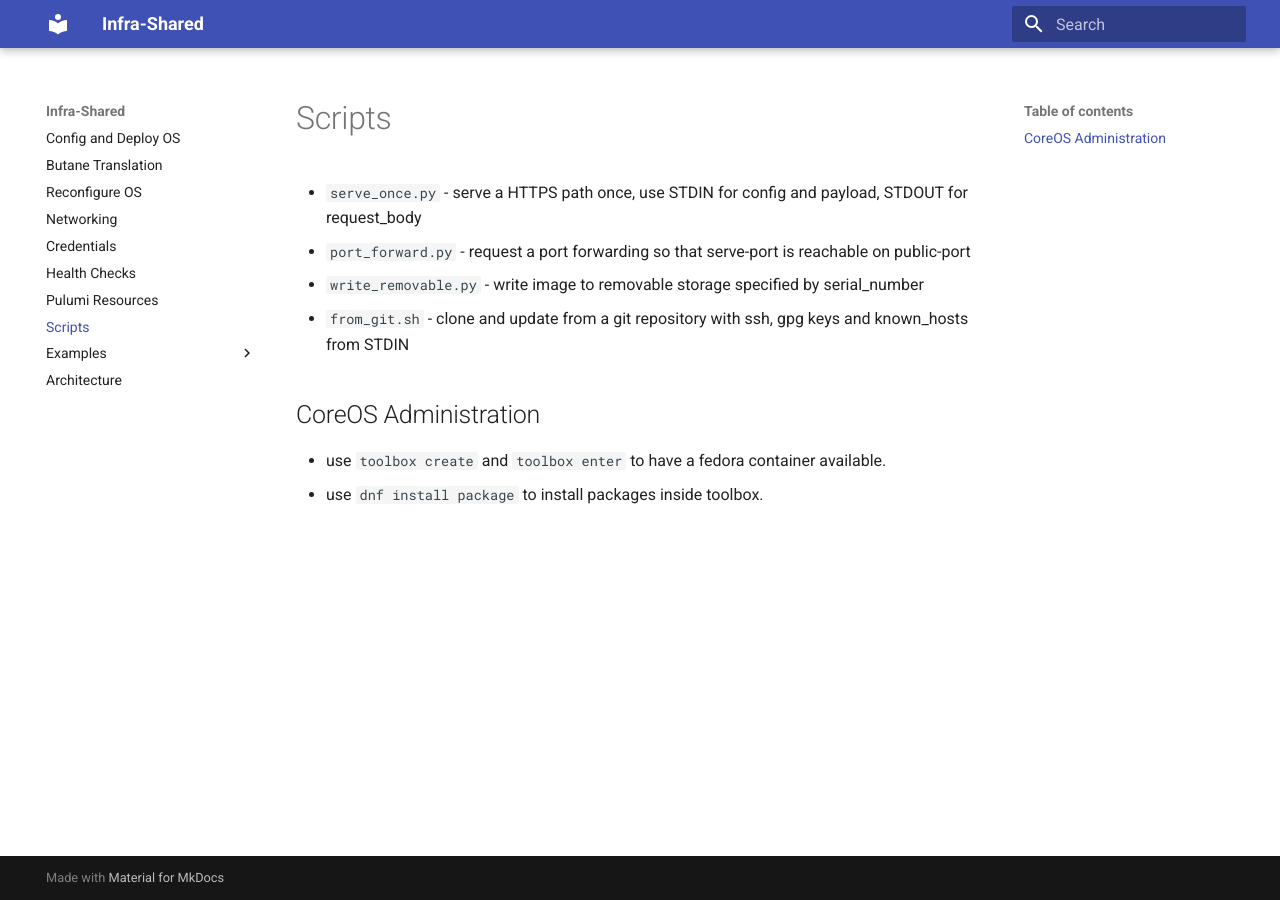
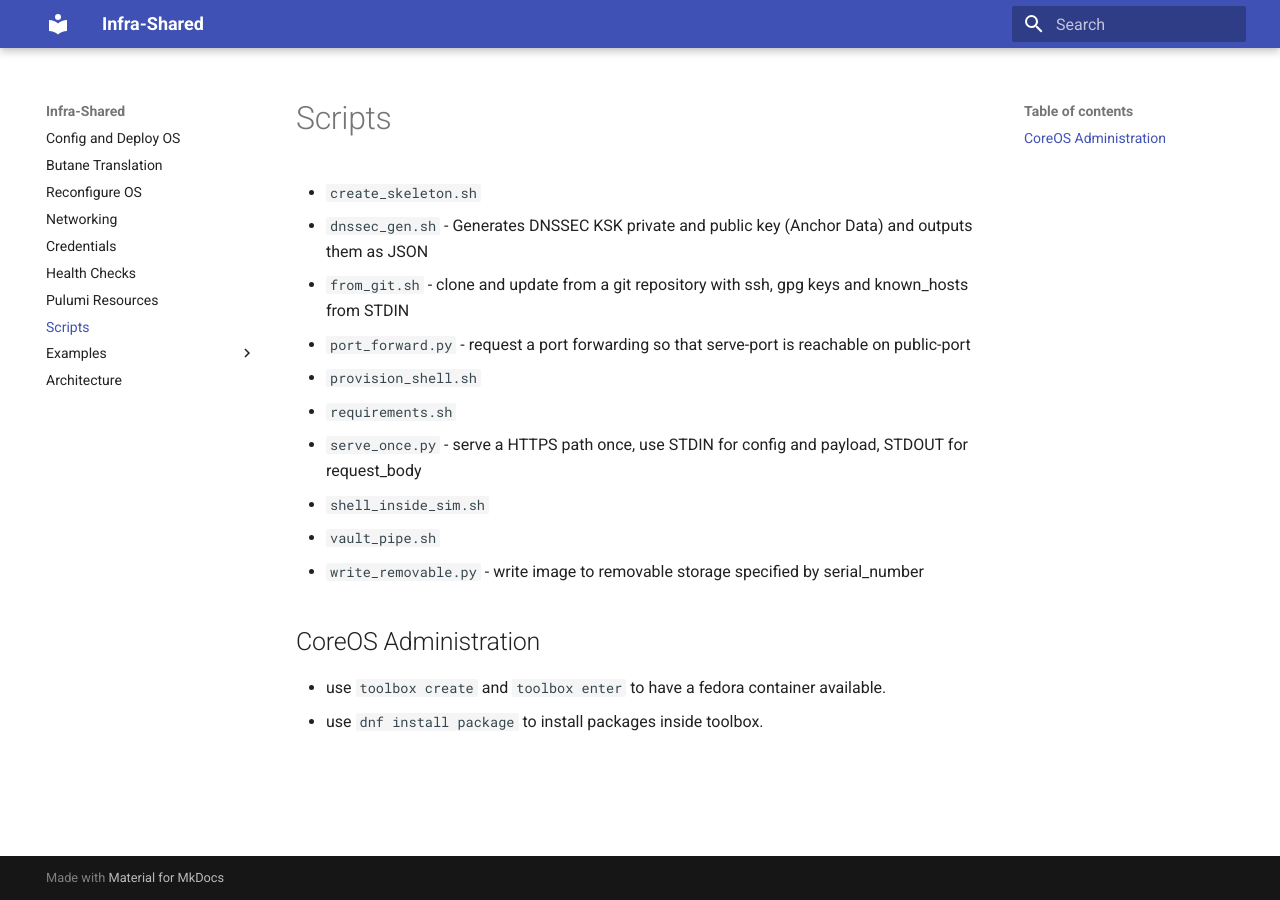
Before and after one commit to wuxxin/infra-shared, an MkDocs documentation site: the page built from docs/scripts.md, in a window 1280 px wide. Built offline with MkDocs 1.6.1 and Material for MkDocs 9.7.7, drawn with Linux system fonts in a browser that asks for light colours.

Commit message:
update docs

```diff
--- a/docs/scripts.md
+++ b/docs/scripts.md
@@ -1,9 +1,15 @@
 # Scripts
 
+- `create_skeleton.sh`
+- `dnssec_gen.sh` - Generates DNSSEC KSK private and public key (Anchor Data) and outputs them as JSON
+- `from_git.sh` - clone and update from a git repository with ssh, gpg keys and known_hosts from STDIN
+- `port_forward.py` - request a port forwarding so that serve-port is reachable on public-port
+- `provision_shell.sh`
+- `requirements.sh`
 - `serve_once.py` - serve a HTTPS path once, use STDIN for config and payload, STDOUT for request_body
-- `port_forward.py` - request a port forwarding so that serve-port is reachable on public-port
+- `shell_inside_sim.sh`
+- `vault_pipe.sh`
 - `write_removable.py` - write image to removable storage specified by serial_number
-- `from_git.sh` - clone and update from a git repository with ssh, gpg keys and known_hosts from STDIN
 
 ## CoreOS Administration
 
```
Also changed, not shown: docs/butane.md (+3 -3 lines), docs/networking.md (+19 -24 lines), docs/os.md (+2 -1 lines).
